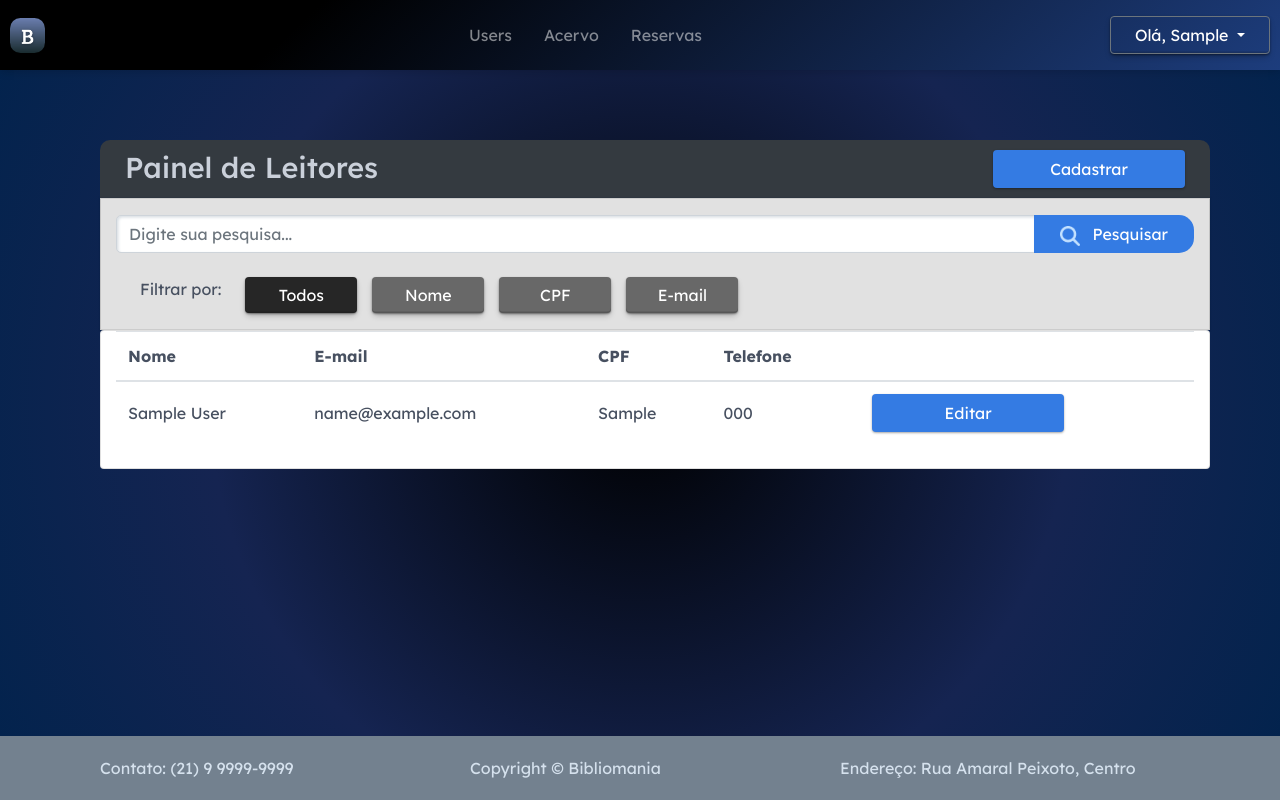
After one commit to GM7Avila/bibliomania-flask, a Flask app: template app/templates/admin/profile/pageuser-admin.html in a window 1280 px wide. The commit adds this page. Run offline with Flask 3, Linux system fonts and the light colour scheme; the template is opened without the code that fills it: values that come from a table or form of the project are taken from there, others are empty; a user stored in the database is signed in; tables that the repository leaves empty hold one stand-in row (values such as "Sample post"); some libraries are stand-ins or nearby versions.

Commit message:
feat:rotas e paginas de adm de acervo,usuarios e reservas. implementação da tabela de usuarios na pagina de usuarios,faltando somente as paginas adjacentes(editar usuario e cadastrar usuario)

```diff
--- a/app/controllers/__init__.py
+++ b/app/controllers/__init__.py
@@ -1,7 +1,5 @@
 def register_blueprints(app):
-
     from app.controllers.auth_controller import auth_bp
-
     from app.controllers.user.book_controller import book_bp
     from app.controllers.user.user_controller import user_bp
     from app.controllers.user.reservation_controller import reservation_bp
--- a/app/controllers/admin/book_admin_controller.py
+++ b/app/controllers/admin/book_admin_controller.py
@@ -1,11 +1,15 @@
 from flask import Blueprint, render_template
+from flask_login import login_required
 
 # Utils
 from app.utils.decorators import *
-from app.utils.mapper import *
+from app.utils.url_safer import *
+from app.utils.mapper import bookMapper
 
 # Services
 from app.services.book_service import book_service
+from app.services.reservation_service import reservation_service
+
 
 admin_book_bp = Blueprint('admin_book', __name__, template_folder="../../templates/admin/book")
 
--- /dev/null
+++ b/app/static/css/adm.css
@@ -0,0 +1,266 @@
+:root {
+    --background-color: #D7DBE1;
+    --text-color: #475060;
+
+    --gray-0: #171717;
+    --gray-1: #262626;
+    --gray-2: #404040;
+    --gray-3: #525252;
+    --gray-4: #686868;
+
+    --light-positive-color: #748F73;
+    --light-neutral-color: #6183A5;
+    --light-negative-color: #C66969;
+
+    --stroke-confirm-color: #5d985d;
+    --stroke-neutral-color: #347be3;
+    --stroke-negative-color: #cc4a4a;
+
+    --bright-neutral-color: #5a9bfd;
+
+}
+
+body {
+    min-height: 100vh;
+    margin: 0;
+    padding: 0;
+    height: 100%;
+    background: rgb(255,255,255);
+    background: radial-gradient(circle, rgb(0 0 0) 0%, rgb(21 36 81) 57%, rgb(1 35 77) 100%);
+    display: flex;
+    flex-direction: column;
+
+    font-family: 'Lexend', sans-serif;
+    color: var(--text-color);
+
+}
+
+header{
+    height: 70px;
+}
+
+.navbar {
+    height: 100%;
+    background-color: #333;
+    color: #fff;
+    padding: 10px;
+    z-index: 1000;
+    background: rgb(115,129,143);
+           background: linear-gradient(138deg, rgb(0 0 0) 0%, rgb(0 0 0) 24%, rgb(29 61 125) 100%);
+    padding: 10px;
+    box-shadow: 0px 2px 8px rgba(0, 0, 0, 0.15);
+}
+
+.navbar-brand > img {
+    border-radius: 30%;
+}
+
+
+
+.content {
+    width: 100vw;
+    height: 100%;
+    margin-top: 35px;
+    margin-bottom: 20px;
+}
+
+.header-card {
+    border-top-left-radius: 10px;
+    border-top-right-radius: 10px;
+    background-color: #343a40;
+    padding: 10px;
+}
+
+.search-header{
+    width: 100%;
+    background-color: #e1e1e1;
+    padding: 10px;
+    border-top: 1px solid #ccc;
+    border-bottom: 1px solid #ccc;
+    border-left: 1px solid #c3c3c3;
+    border-right: 1px solid #c3c3c3;
+    boder-bottom: 1px solid #c3c3c3;
+    box-shadow: rgba(9, 30, 66, 0.25) 0px 1px 1px, rgba(9, 30, 66, 0.13) 0px 0px 1px 1px;
+}
+
+.form-control{
+    border-top-left-radius: 5px;
+    border-bottom-left-radius: 5px;
+    box-shadow: rgb(217, 223, 228) 1.5px 1.5px 3px 0px inset, rgba(255, 255, 255, 0.5) -1.5px -1.5px 3px 0.5px inset !important;
+
+}
+
+.form-control:active, .form-control:focus, .form-control:active:focus{
+    box-shadow: rgb(217, 223, 228) 3px 3px 6px 0px inset, rgba(255, 255, 255, 0.5) -3px -3px 6px 1px inset !important;
+    border: none !important;
+}
+
+.custom-footer{
+    background-color:#73818F;
+    color: #d5e1ed;
+    min-height: 4rem;
+    padding: 10px;
+    margin-top: auto;
+}
+
+.titulo {
+    color: #cad0da;
+    margin: 0;
+    font-size: 1.8rem;
+}
+
+.divider{
+    border: 0;
+    height: 1px;
+    background-image: linear-gradient(to right, rgba(0, 0, 0, 0), rgba(0, 0, 0, 0.75), rgba(0, 0, 0, 0));
+}
+
+/* ´´´´´´´´´´´´´´´´´´´´´´´´´´´´´´´´´´´´´´´´´´´´´´´´´´´´´´´´´´´´´´´´´´´´´´´´´´´´´´ *\
+                                  BOTÕES & FILTROS
+
+\* ´´´´´´´´´´´´´´´´´´´´´´´´´´´´´´´´´´´´´´´´´´´´´´´´´´´´´´´´´´´´´´´´´´´´´´´´´´´´´ */
+
+
+/* botão do filtro */
+.btn-primary{
+    border: none !important;
+    background-color: var(--gray-4);
+    width: 7rem !important;
+    box-shadow: rgba(0, 0, 0, 0.4) 0px 1px 2px, rgba(4, 4, 4, 0.3) 0px 3.5px 6px -1.5px, rgba(18, 18, 18, 0.2) 0px -1.5px 0px inset;
+}
+.btn-primary.active {
+    background-color: var(--gray-1) !important;
+    border: none !important;
+    box-shadow: rgba(0, 0, 0, 0.4) 0px 1px 2px, rgba(4, 4, 4, 0.3) 0px 3.5px 6px -1.5px, rgba(18, 18, 18, 0.2) 0px -1.5px 0px inset;
+}
+.btn-primary:hover{
+    background-color: var(--gray-4) !important;
+    border: none !important;
+    box-shadow: rgba(0, 0, 0, 0.4) 0px 1px 2px, rgba(4, 4, 4, 0.3) 0px 3.5px 6px -1.5px, rgba(18, 18, 18, 0.2) 0px -1.5px 0px inset;
+}
+
+
+.btn-secondary{
+    background-color: var(--dropdown-dark-color) !important;
+    min-width: 10rem !important;
+    box-shadow: rgba(0, 0, 0, 0.4) 0px 1px 2px, rgba(4, 4, 4, 0.3) 0px 3.5px 6px -1.5px, rgba(18, 18, 18, 0.2) 0px -1.5px 0px inset;
+}
+.btn-secondary:hover{
+    background-color: var(--dropdown-dark-color-hover) !important;
+}
+
+
+.btn-confirm{
+    min-width: 12rem !important;
+    background-color: var(--stroke-neutral-color);
+    color: white; /* Cor do texto */
+    box-shadow: rgba(0, 0, 0, 0.12) 0px 1px 3px, rgba(0, 0, 0, 0.24) 0px 1px 2px;
+    margin-left: 8px;
+    box-shadow: rgba(0, 0, 0, 0.12) 0px 1px 3px, rgba(0, 0, 0, 0.24) 0px 1px 2px;
+}
+.btn-confirm:hover {
+    background-color: var(--bright-neutral-color);
+    color: white;
+}
+
+/* botões área de pesquisa */
+.btn-search {
+    border: none !important;
+    width: 10rem;
+    background-color: var(--stroke-neutral-color);
+    color: white;
+    border-top-right-radius: 15px !important;
+    border-bottom-right-radius: 15px !important;
+}
+.btn-search:hover, .btn-search:focus {
+    border: none !important;
+    color: #efefef;
+}
+.btn-back{
+    background-color: #616c81;
+    color: #bcbcbc;
+}
+.btn-back:hover{
+    background-color: #7f899e;
+    color: #ffffff;
+}
+
+/* botão indisponível */
+.bg-unavailable {
+    border: none;
+    margin-left: 10px;
+    opacity: 0.8 !important;
+    width: 12rem !important;
+    background-color: #7c7d83;
+    color: #ececec;
+    transition: background-color 0.3s ease, transform 0.3s ease; /* Efeito de transição */
+    box-shadow: rgba(0, 0, 0, 0.12) 0px 1px 3px, rgba(0, 0, 0, 0.24) 0px 1px 2px;
+}
+.bg-unavailable:hover {
+    background-color: #66676e; /* Cinza mais escuro */
+    transform: translateY(-2px); /* Efeito de elevação */
+}
+
+/* TODO refatorar */
+.filter-button{
+    background-color: #4D565F; /* Cor de fundo personalizada */
+    color: white; /* Cor do texto personalizada */
+}
+
+.filter-button:hover {
+    background-color: #57606a; /* Cor de fundo personalizada */
+}
+
+/* ´´´´´´´´´´´´´´´´´´´´´´´´´´´´´´´´´´´´´´´´´´´´´´´´´´´´´´´´´´´´´´´´´´´´´´´´´´´´´´ *\
+                                  CUSTOM ALERTS
+
+\* ´´´´´´´´´´´´´´´´´´´´´´´´´´´´´´´´´´´´´´´´´´´´´´´´´´´´´´´´´´´´´´´´´´´´´´´´´´´´´ */
+/*Estilo flash messages*/
+.custom-alert {
+    margin-bottom: 20px;
+    border-radius: 10px;
+    padding: 15px;
+    font-size: 16px;
+    color: #333;
+    background-color: #ff0d0d;
+    border: 1px solid #ddd;
+}
+
+.custom-alert.alert-success {
+    background-color: #d4edda;
+    border-color: #c3e6cb;
+    color: #155724;
+}
+
+.custom-alert.alert-danger {
+    background-color: #f8d7da;
+    border-color: #f5c6cb;
+    color: #721c24;
+}
+
+/* Estilo padrão do botão secondary/filtros */
+.btn-outline-secondary-status {
+    width: 10rem !important;
+}
+
+:not(.btn-outline-secondary-status:focus) + .btn-outline-secondary-status {
+    color: black;
+    background-color: #ffff;
+    border-color: black;
+}
+
+
+
+/* ´´´´´´´´´´´´´´´´´´´´´´´´´´´´´´´´´´´´´´´´´´´´´´´´´´´´´´´´´´´´´´´´´´´´´´´´´´´´´´ *\
+                                  ZERANDO BOOTSTRAP
+
+\* ´´´´´´´´´´´´´´´´´´´´´´´´´´´´´´´´´´´´´´´´´´´´´´´´´´´´´´´´´´´´´´´´´´´´´´´´´´´´´ */
+
+.row{
+    margin: 0;
+    padding: 0;
+}
+
+.izinho > img {
+    border-radius: 100%;
+}
--- /dev/null
+++ b/app/templates/adm.html
@@ -0,0 +1,82 @@
+<!DOCTYPE html>
+<html lang="en">
+<head>
+    <!-- Bootstrap CSS Setup -->
+    <link rel="stylesheet" href="https://cdn.jsdelivr.net/npm/bootstrap@4.0.0/dist/css/bootstrap.min.css"
+          integrity="sha384-Gn5384xqQ1aoWXA+058RXPxPg6fy4IWvTNh0E263XmFcJlSAwiGgFAW/dAiS6JXm" crossorigin="anonymous">
+    <link rel="stylesheet" href="{{ url_for('static', filename='css/adm.css') }}">
+    <meta charset="UTF-8">
+    <title> Bibliomania </title>
+    <meta name="viewport" content="width=device-width, initial-scale=1.0">
+
+    <!-- Google Fonts -->
+    <link rel="preconnect" href="https://fonts.googleapis.com">
+    <link rel="preconnect" href="https://fonts.gstatic.com" crossorigin>
+    <link href="https://fonts.googleapis.com/css2?family=Lexend:wght@100..900&display=swap" rel="stylesheet">
+</head>
+<body>
+<header>
+    <!-- Navbar - bootstrap -->
+    <nav class="navbar navbar-expand-lg navbar-dark bg-dark">
+        <a class="navbar-brand" href="/"><img src="{{ url_for('static', filename='img/b.png') }}" width="35" height="35"
+                                              class="d-inline-block align-top" alt=""></a>
+        <button class="navbar-toggler" type="button" data-toggle="collapse" data-target="#navbarNavAltMarkup"
+                aria-controls="navbarNavAltMarkup" aria-expanded="false" aria-label="Toggle navigation">
+            <span class="navbar-toggler-icon"></span>
+        </button>
+        <div class="collapse navbar-collapse" id="navbarNavAltMarkup">
+            <div class="navbar-nav mx-auto">
+                <a class="nav-item nav-link m-2{% if active_page == 'profile' %} active{% endif %}"
+                   href="{{ url_for('admin_user.profile_adm') }}">Users<span class="sr-only">(current)</span></a> <a
+                    class="nav-item nav-link m-2{% if active_page == 'acervo' %} active{% endif %}"
+                    href="{{ url_for('admin_book.acervo') }}">Acervo<span class="sr-only">(current)</span></a>
+                <a class="nav-item nav-link m-2{% if active_page == 'reservation' %} active{% endif %}"
+                   href="{{ url_for('admin_reservation.reservation_adm') }}">Reservas<span class="sr-only">(current)</span></a>
+                <a class="nav-item nav-link d-lg-none m-2" href="#">FAQ</a>
+                <a class="nav-item nav-link d-lg-none m-2" href="{{ url_for('admin_user.logout') }}">Sair</a>
+            </div>
+        </div>
+        <div class="dropdown ml-auto d-none d-lg-block">
+            <button class="btn btn-secondary dropdown-toggle" type="button" id="navbarDropdown" data-toggle="dropdown"
+                    aria-haspopup="true" aria-expanded="false">
+                Olá, {{ current_user.name.split(" ")[0] }}
+            </button>
+
+            <div class="dropdown-menu dropdown-menu-right" aria-labelledby="navbarDropdown">
+                <a class="dropdown-item d-flex align-items-center" href="#"><img
+                        src="{{ url_for('static', filename='img/ii.png') }}" width="20" height="20"
+                        class="d-inline-block align-top mr-2" alt="">FAQ</a>
+                <div class="dropdown-divider"></div>
+                <a class="dropdown-item d-flex align-items-center" href="{{ url_for('admin_user.logout') }}"><img
+                        src="{{ url_for('static', filename='img/logout.png') }}" width="20" height="20"
+                        class="d-inline-block align-center mr-2" alt="">Sair</a>
+            </div>
+        </div>
+    </nav>
+</header>
+<div class="content container">
+    {% block content %}
+    {% endblock %}
+</div>
+<footer class="custom-footer d-flex align-items-center justify-content-center">
+    <div class="container">
+        <div class="row">
+            <div class="col-lg-4 col-md-12 col-12 mb-4 mb-md-0">Contato: (21) 9 9999-9999</div>
+            <div class="col-lg-4 col-md-6 col-12 mb-4 mb-md-0">Copyright © Bibliomania</div>
+            <div class="col-lg-4 col-md-6 col-12">Endereço: Rua Amaral Peixoto, Centro</div>
+        </div>
+    </div>
+</footer>
+</body>
+<!-- Boostrap JS Setup -->
+<script src="https://code.jquery.com/jquery-3.2.1.slim.min.js"
+        integrity="sha384-KJ3o2DKtIkvYIK3UENzmM7KCkRr/rE9/Qpg6aAZGJwFDMVNA/GpGFF93hXpG5KkN"
+        crossorigin="anonymous"></script>
+<script src="https://cdn.jsdelivr.net/npm/popper.js@1.12.9/dist/umd/popper.min.js"
+        integrity="sha384-ApNbgh9B+Y1QKtv3Rn7W3mgPxhU9K/ScQsAP7H/ubX39j7fakFPskvXusvfa0b4Q"
+        crossorigin="anonymous"></script>
+<script src="https://cdn.jsdelivr.net/npm/bootstrap@4.0.0/dist/js/bootstrap.min.js"
+        integrity="sha384-JZR6Spejh4U02d8jOt6vLEHfe/JQGiRRSQQxSfFWpi1MquVdAyjUar5+76PVCmYl"
+        crossorigin="anonymous"></script>
+
+</html>
--- /dev/null
+++ b/app/templates/admin/profile/pageuser-admin.html
@@ -0,0 +1,104 @@
+{% extends "adm.html" %}
+
+{% block content %}
+<div class="content container">
+    {% if messages %}
+{% for category, message in messages %}
+<div class="alert alert-danger alert-{{ category }} mt-2">
+    <span style="color: red; display: block; text-align: center;">{{ message }}</span>
+</div>
+{% endfor %}
+{% endif %}
+
+    <div class="header-card container">
+        <div class="row">
+
+            <div class="col d-flex  ml-auto text-right"><h1 class="titulo">Painel de
+                Leitores</h1></div>
+            <div class="col d-flex justify-content-end align-items-center">
+                <button type="button" class="btn btn-confirm">Cadastrar</button>
+            </div>
+        </div>
+    </div>
+    <div class="row search-header">
+        <div class="col-md-12">
+            <form method="POST" id="search-form">
+                <div class="input-group rounded mt-3"><input type="text" class="form-control mt-0"
+                                                             placeholder="Digite sua pesquisa..."
+                                                             name="input-search">
+                    <div class="input-group-append">
+                        <button class="btn btn-search" type="submit"><img
+                                src="{{ url_for('static', filename='img/Vector.png') }}" alt="Pesquisar"
+                                style="width: 20px; height: 20px;"> <span class="ml-2">Pesquisar</span></button>
+                    </div>
+                </div>
+                <div class="btn-group btn-group-toggle ml-4" role="group" aria-label="Botões de Filtro"
+                     id="botoesFiltro" data-toggle="buttons">
+                    <span class="filtro-label pt-4">Filtrar por:</span>
+                    <div class="btn-group ml-4 d-flex flex-wrap" role="group" aria-label="Botões de Filtro">
+                        <label class="btn btn-primary mt-4 mb-3 mr-3 w-100 rounded active">
+                            <input type="radio"
+                                   name="filtro"
+                                   id="filtroTodos"
+                                   value="filtroTodos"
+                                   autocomplete="off"
+                                   checked> Todos
+                        </label> <label class="btn btn-primary mt-4 mb-3 mr-3 w-100 rounded">
+                        <input type="radio"
+                               name="filtro"
+                               id="filtronome"
+                               value="filtroTitulo"
+                               autocomplete="off">
+                        Nome </label> <label class="btn btn-primary mt-4 mb-3 mr-3 w-100 rounded">
+                        <input type="radio" name="filtro" id="filtroCPF" value="filtroISBN" autocomplete="off"> CPF
+                    </label> <label class="btn btn-primary mt-4 mb-3 mr-3 w-100 rounded">
+                        <input type="radio"
+                               name="filtro"
+                               id="filtroemail"
+                               value="filtroISBN"
+                               autocomplete="off">
+                        E-mail </label></div>
+                </div>
+            </form>
+        </div>
+    </div>
+    <div class="container card">
+        <div class="row table-reserve mb-2">
+            <div class="table-responsive">
+                <table class="table">
+                    <thead>
+                    <tr>
+                        <th scope="col">Nome</th>
+                        <th scope="col">E-mail</th>
+                        <th scope="col">CPF</th>
+                        <th scope="col">Telefone</th>
+                        <th scope="col"></th>
+                    </tr>
+                    </thead>
+                    <tbody>
+                    {% if users %}
+                    {% for user in users %}
+                    <tr>
+                        <td class="align-middle">{{ user.name }}</td>
+                        <td class="align-middle">{{ user.email }}</td>
+                        <td class="align-middle">{{ user.cpf }}</td>
+                        <td class="align-middle">{{ user.phonenumber }}</td>
+                        <td>
+                            <a href="" class="btn btn-confirm">Editar</a>
+
+
+                        </td>
+                    </tr>
+                    {% endfor %}
+                    {% else %}
+                    <tr>
+                        <td colspan="5" class="text-center">Nenhum usuário encontrado.</td>
+                    </tr>
+                    {% endif %}
+                    </tbody>
+                </table>
+            </div>
+        </div>
+    </div>
+</div>
+{% endblock %}
--- /dev/null
+++ b/app/templates/admin/reservation/reservation-adm.html
@@ -0,0 +1,6 @@
+
+{% extends "adm.html" %}
+
+{% block content %}
+
+{% endblock %}
```
Also changed, not shown: app/controllers/admin/reservation_admin_controller.py (+4 -4 lines), app/controllers/admin/user_admin_controller.py (+13 -72 lines), app/controllers/auth_controller.py (+3 -8 lines), app/services/user_service.py (+9 -0 lines), app/templates/admin/book/acervo-admin.html (+91 -13 lines), app/templates/admin/profile/edit_user.html (added, +22 -0 lines), app/utils/mapper.py (+13 -0 lines), app/__init__.py (line endings or trailing spaces).
